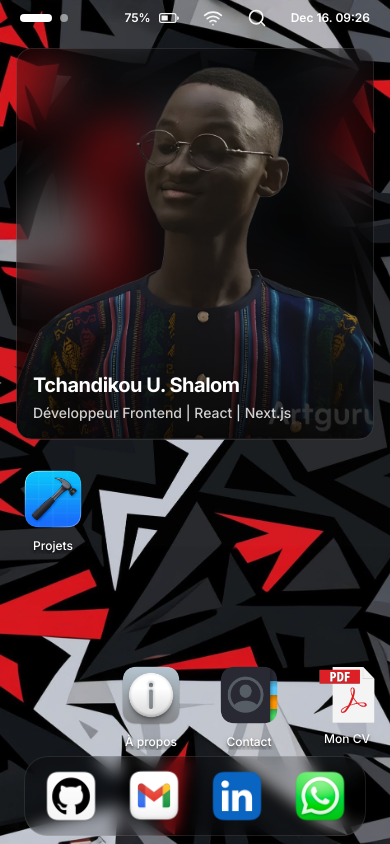
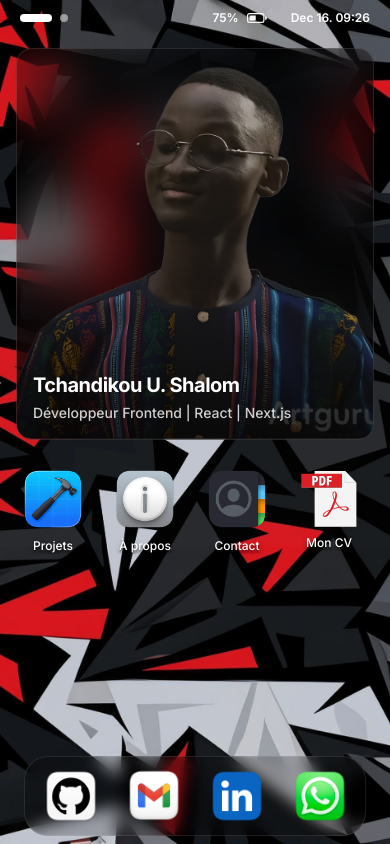
Before and after one commit to kof70/portfolio-os, a Next.js app: page / in a window 390 px wide. Built offline with nearby package versions, Linux system fonts and the light colour scheme.

Commit message:
update:responsive

```diff
--- a/src/app/(home)/page.tsx
+++ b/src/app/(home)/page.tsx
@@ -80,13 +80,13 @@ export default function Home() {
           rows={isMobile ? 3 : 6}
           cols={isMobile ? 3 : 6}
           cellSize={isMobile ? 90 : 110}
-          gap={8}
+          gap={isMobile ? 2 : 8}
           padding={isMobile ? 8 : 16}
         >
           {/* Dossier Projets */}
           <DraggableItem
             id="folder-projects"
-            initialPosition={{ row: isMobile ? 2 : 0, col: 0 }}
+            initialPosition={{ row: 0, col: 0 }}
             onDoubleClick={handleOpenProjects}
             onClick={() => setSelectedFile("projects")}
             isSelected={selectedFile === "projects"}
@@ -97,7 +97,7 @@ export default function Home() {
           {/* Dossier À propos */}
           <DraggableItem
             id="folder-about"
-            initialPosition={{ row: isMobile ? 2 : 1, col: isMobile ? 1 : 0 }}
+            initialPosition={{ row: isMobile ? 0 : 1, col: isMobile ? 1 : 0 }}
             onDoubleClick={handleOpenAbout}
             onClick={() => setSelectedFile("about")}
             isSelected={selectedFile === "about"}
@@ -108,7 +108,7 @@ export default function Home() {
           {/* Dossier Contact */}
           <DraggableItem
             id="folder-contact"
-            initialPosition={{ row: isMobile ? 2 : 2, col: isMobile ? 2 : 0 }}
+            initialPosition={{ row: isMobile ? 0 : 2, col: isMobile ? 2 : 0 }}
             onDoubleClick={handleOpenContact}
             onClick={() => setSelectedFile("contact")}
             isSelected={selectedFile === "contact"}
@@ -119,7 +119,7 @@ export default function Home() {
           {/* Fichier CV */}
           <DraggableItem
             id="file-cv"
-            initialPosition={{ row: isMobile ? 2 : 3, col: isMobile ? 3 : 0 }}
+            initialPosition={{ row: isMobile ? 0 : 3, col: isMobile ? 3 : 0 }}
             onClick={() => setSelectedFile("cv")}
             isSelected={selectedFile === "cv"}
             onDoubleClick={handleOpenCV}
--- a/src/components/desktop/top-bar.tsx
+++ b/src/components/desktop/top-bar.tsx
@@ -72,10 +72,7 @@ export const TopBar: React.FC<TopBarProps> = () => {
           <span className="text-xs font-semibold">75%</span>
           <Icons.batteryHalf className="size-5 text-muted" />
         </button>
-        <button className="flex items-center text-white gap-2 hover:bg-secondary/20 p-0.5 px-2 rounded-full transition-all ease-in-out duration-150">
-          <Icons.wifi className="size-5 text-muted" />
-        </button>
-        <button className="flex items-center text-white gap-2 hover:bg-secondary/20 p-0.5 px-2 rounded-full transition-all ease-in-out duration-150">
+        <button className="flex items-center text-white gap-2 hover:bg-secondary/20 p-0.5 px-2 rounded-full transition-all ease-in-out duration-150 max-md:hidden">
           <Icons.search className="size-5 text-muted" />
         </button>
         <button className="flex items-center text-white gap-2 hover:bg-secondary/20 p-0.5 px-2 rounded-full transition-all ease-in-out duration-150">
```
